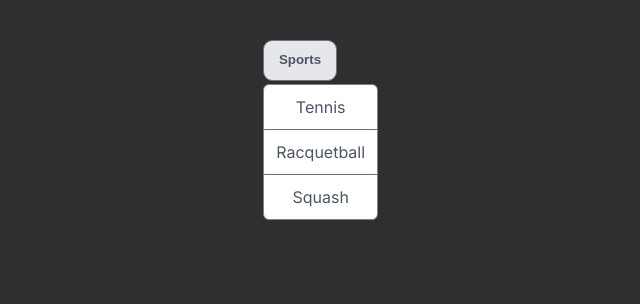
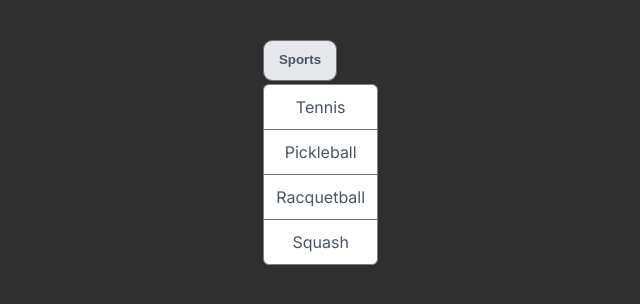
Before and after one commit to SAIDOU11/Reusability, a React (Vite) app: page / in a window 1280 px wide. Shown: the top 304 px of the page, without its empty margins (340-980 px from the left). Built offline with nearby package versions, Linux system fonts and the light colour scheme; the HTML template or start-up script is replaced by a standard one.

Commit message:
compound component

```diff
--- a/src/App.jsx
+++ b/src/App.jsx
@@ -1,12 +1,18 @@
 import Menu from './Menu/Menu.jsx';
 import MenuButton from './Menu/MenuButton.jsx';
 import MenuDropdown from './Menu/MenuDropdown.jsx';
+import MenuItem from './Menu/MenuItem.jsx';
 
 const App = () => {
+  const sports = ['Tennis', 'Pickleball', 'Racquetball', 'Squash'];
   return (
     <Menu>
-      <MenuButton buttonText="Sports" />
-      <MenuDropdown items={['Tennis', 'Racquetball', 'Squash']} />
+      <MenuButton>Sports</MenuButton>
+      <MenuDropdown>
+        {sports.map((sport) => (
+          <MenuItem key={sport}>{sport}</MenuItem>
+        ))}
+      </MenuDropdown>
     </Menu>
   );
 };
--- a/src/Menu/MenuButton.jsx
+++ b/src/Menu/MenuButton.jsx
@@ -1,7 +1,7 @@
 import Button from '../Button/Button.jsx';
 
-const MenuButton = ({ buttonText, onClick }) => {
-  return <button onClick={onClick}>{buttonText} </button>;
+const MenuButton = ({ children, onClick }) => {
+  return <Button onClick={onClick}>{children}</Button>;
 };
 
 export default MenuButton;
--- a/src/Menu/MenuDropdown.jsx
+++ b/src/Menu/MenuDropdown.jsx
@@ -1,13 +1,5 @@
-const MenuDropdown = ({ items }) => {
-  return (
-    <div className="menu-dropdown">
-      {items.map((item) => (
-        <div className="menu-item" key={item}>
-          {item}
-        </div>
-      ))}
-    </div>
-  );
+const MenuDropdown = ({ children }) => {
+  return <div className="menu-dropdown">{children}</div>;
 };
 
 export default MenuDropdown;
--- /dev/null
+++ b/src/Menu/MenuItem.jsx
@@ -0,0 +1,5 @@
+const MenuItem = ({ children }) => {
+  return <div className="menu-item">{children}</div>;
+};
+
+export default MenuItem;
```
